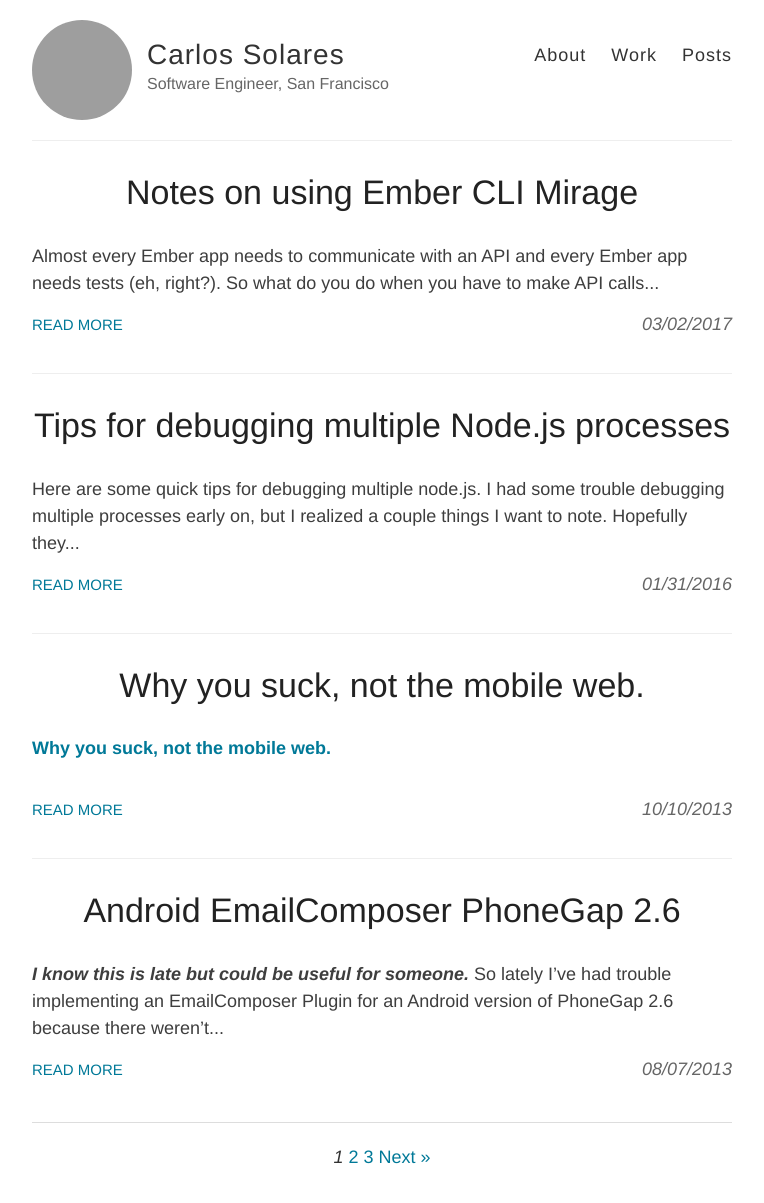
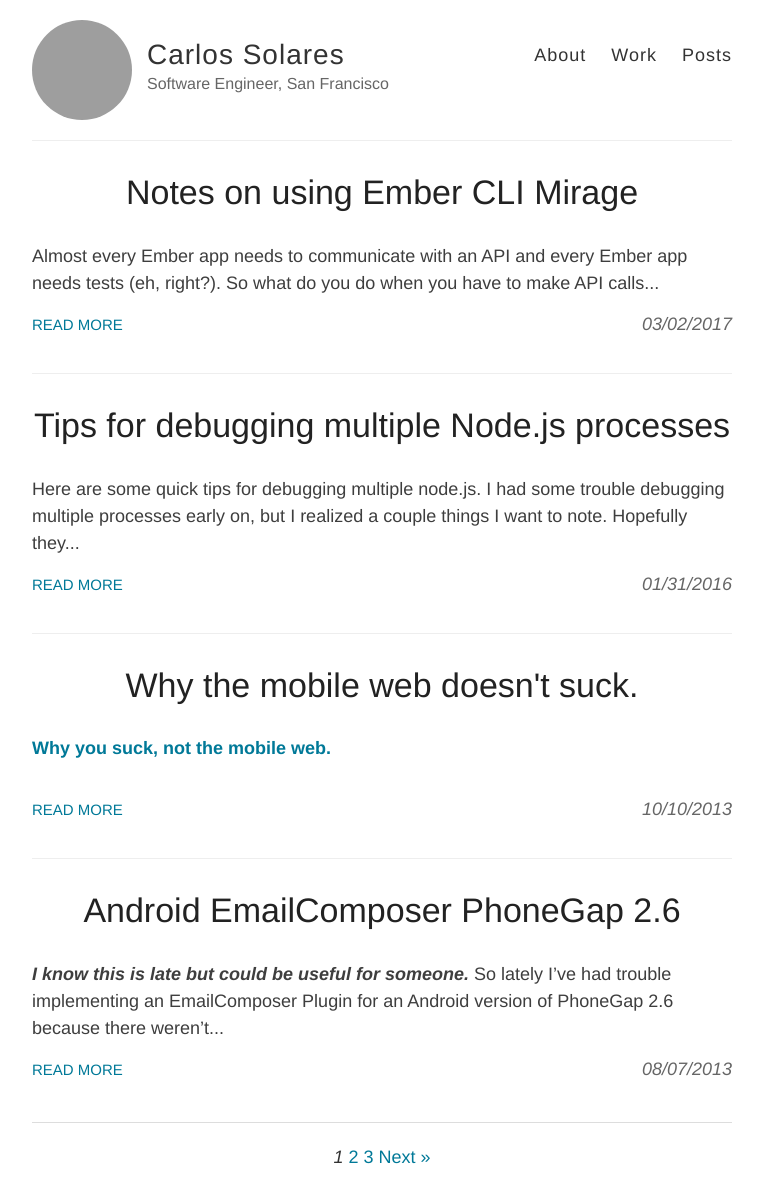
Before and after one commit to carsol/carsol.github.io, a Jekyll site: the page built from index.html, in a window 1280 px wide, cut to the strip 0-1260 px from the top of the page. Shown: the top 1203 px of the strip, without its empty margins (258-1022 px from the left). Built offline with Jekyll 4.4.1, drawn with Linux system fonts in a browser that asks for light colours; a script that is not in the unit is left out; the list of posts is cut into pages by our own code; grey boxes are pictures that could not be loaded.

Commit message:
Update and rename 2013-10-10-why-you-suck-not-the-mobile-web.md to 2013-10-10-why-the-mobile-web-does-not-suck.md

```diff
--- a/_posts/2013-10-10-why-you-suck-not-the-mobile-web.md
+++ b/_posts/2013-10-10-why-the-mobile-web-does-not-suck.md
@@ -1,6 +1,6 @@
 ---
 layout: post
-title: Why you suck, not the mobile web.
+title: Why the mobile web doesn't suck.
 ---
 <div class="medium-post-wrapper">
     <div class="medium-post">
```
